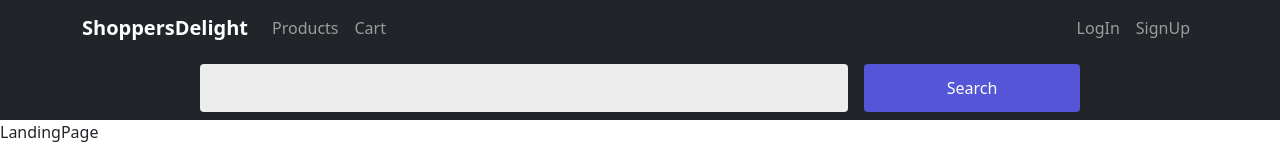
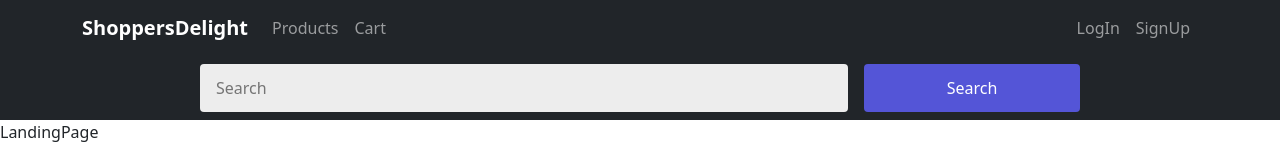
Before and after one commit to aarushi353/Shoppers-Delight, a React (Create React App) app: page / in a window 1280 px wide. Shown: the top 162 px of the page. Built offline with nearby package versions, Linux system fonts and the light colour scheme.

Commit message:
minor edit

```diff
--- a/src/components/SearchBar.js
+++ b/src/components/SearchBar.js
@@ -3,7 +3,7 @@ import "./Searchbar.css";
 function SearchBar() {
   return ( <section className="search">
       <center><form>
-        <input type="email" />
+        <input type="email" placeholder="Search" />
         <input type="submit" value="Search" />
       </form></center>
     </section>
```
